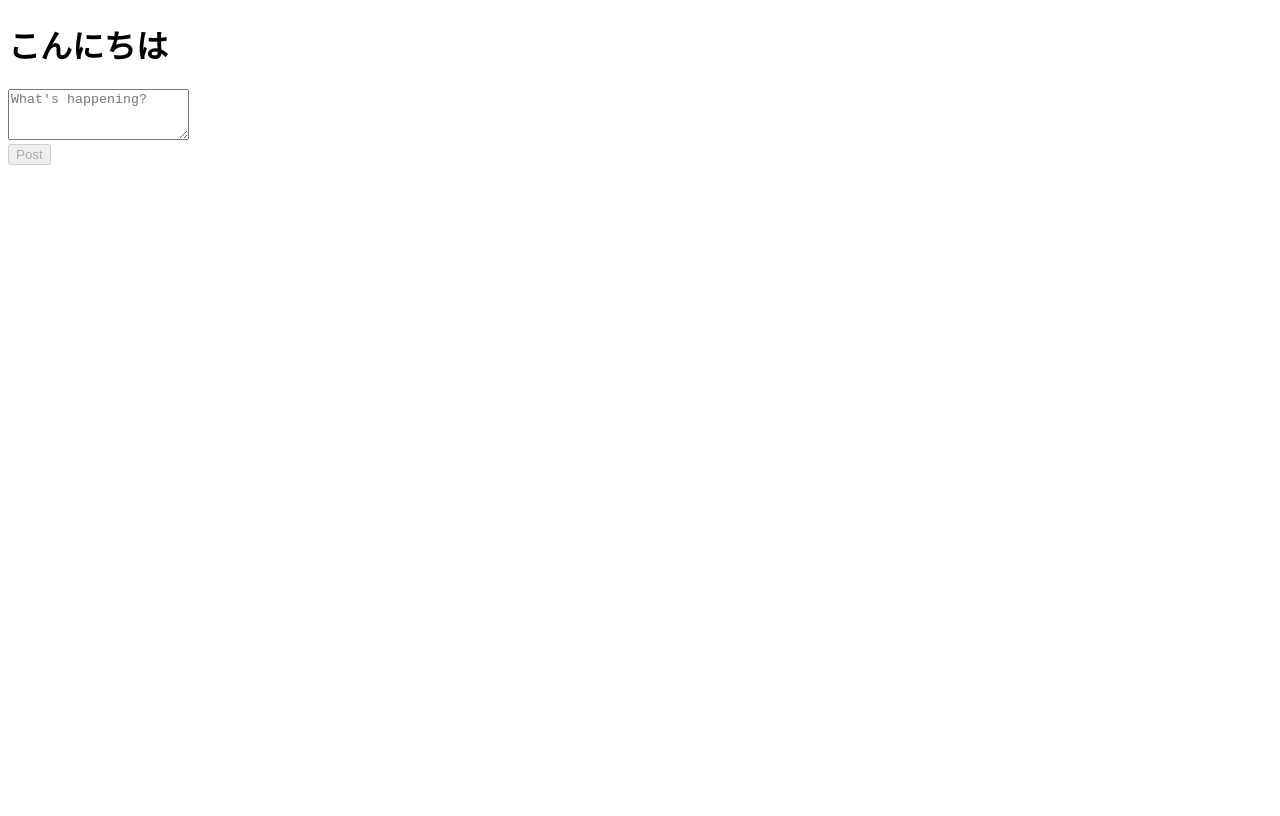
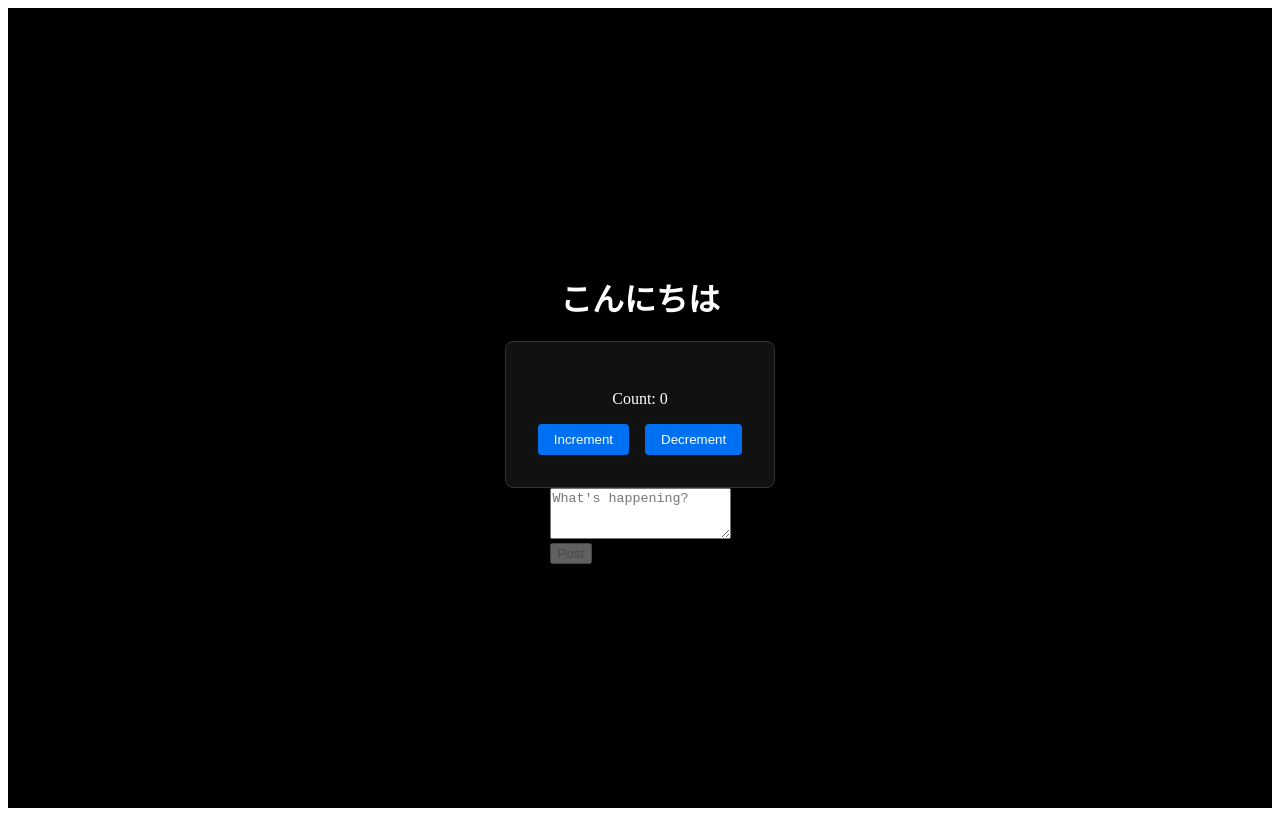
Before and after one commit to glassmonkey/agent-worker, a Next.js app in the folder app/: page / in a window 1280 px wide. Built offline with nearby package versions, Linux system fonts and the light colour scheme.

Commit message:
feat(counter): カウンター機能を追加

```diff
--- /dev/null
+++ b/app/src/app/page.module.css
@@ -0,0 +1,37 @@
+.main {
+  min-height: 100vh;
+  display: flex;
+  flex-direction: column;
+  align-items: center;
+  justify-content: center;
+  background-color: #000;
+  color: #fff;
+}
+
+.counter {
+  padding: 2rem;
+  border: 1px solid #333;
+  border-radius: 8px;
+  text-align: center;
+  background-color: #111;
+}
+
+.buttons {
+  display: flex;
+  gap: 1rem;
+  margin-top: 1rem;
+}
+
+.buttons button {
+  padding: 0.5rem 1rem;
+  border: none;
+  border-radius: 4px;
+  background-color: #0070f3;
+  color: white;
+  cursor: pointer;
+  transition: background-color 0.2s;
+}
+
+.buttons button:hover {
+  background-color: #0051a2;
+}
--- a/app/src/app/page.tsx
+++ b/app/src/app/page.tsx
@@ -1,6 +1,7 @@
 'use client'
 
 import { useState } from 'react'
+import styles from './page.module.css'
 
 type Message = {
   id: string
@@ -12,30 +13,47 @@ type Message = {
 export default function Home() {
   const [messages, setMessages] = useState<Message[]>([])
   const [newMessage, setNewMessage] = useState('')
+  const [count, setCount] = useState(0)
 
   const handleSubmit = (e: React.FormEvent) => {
     e.preventDefault()
     if (!newMessage.trim()) return
 
     const message: Message = {
-      id: crypto.randomUUID(),
-      text: newMessage,
+      id: Math.random().toString(36).substring(7),
+      text: newMessage.trim(),
       username: 'User',
       timestamp: new Date()
     }
 
-    setMessages(prev => [message, ...prev])
+    setMessages([message, ...messages])
     setNewMessage('')
   }
 
+  const increment = () => {
+    setCount(count + 1)
+  }
+
+  const decrement = () => {
+    setCount(count - 1)
+  }
+
   return (
-    <main className="min-h-screen bg-black">
+    <main className={styles.main}>
       {/* Header */}
       <header className="sticky top-0 z-10 bg-black/80 backdrop-blur-sm border-b border-gray-700">
         <div className="max-w-2xl mx-auto px-4 py-3">
           <h1 className="text-xl font-bold text-white">こんにちは</h1>
         </div>
       </header>
+
+      <div className={styles.counter}>
+        <p>Count: {count}</p>
+        <div className={styles.buttons}>
+          <button onClick={increment}>Increment</button>
+          <button onClick={decrement}>Decrement</button>
+        </div>
+      </div>
 
       {/* Message Input */}
       <div className="max-w-2xl mx-auto px-4 py-4 border-b border-gray-700">
```
Also changed, not shown: 1 other file (tests, documents, lock files or other folders).
